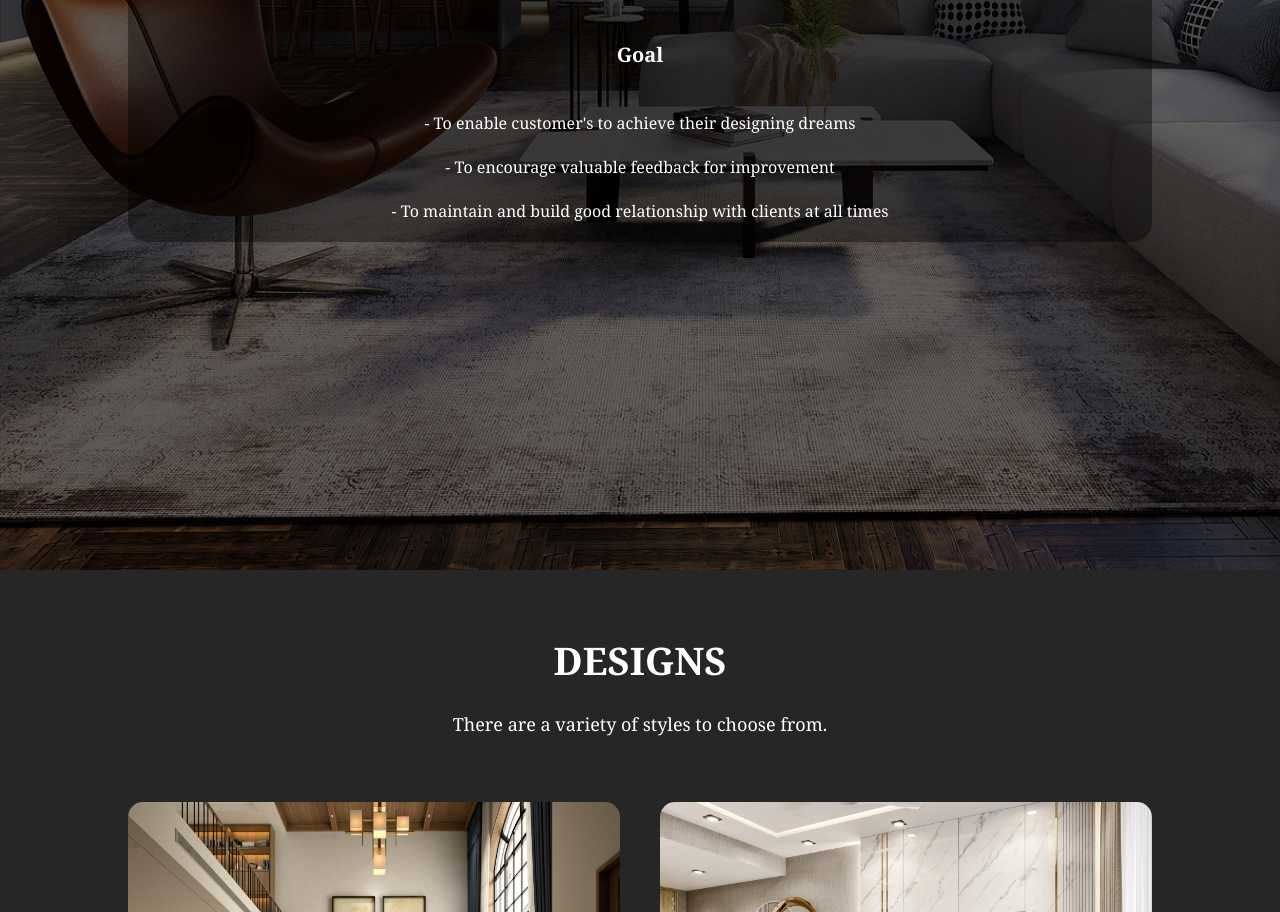
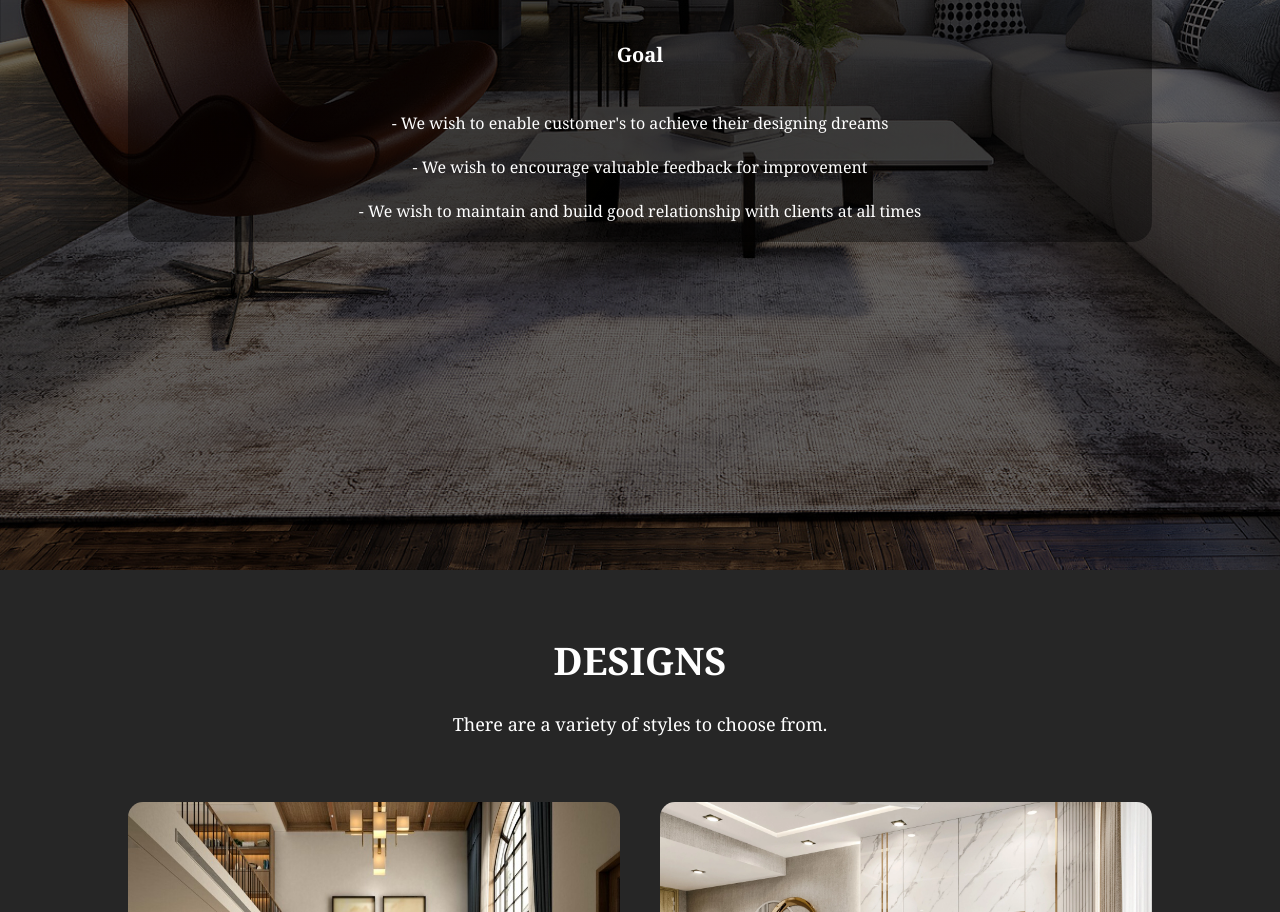
Before and after one commit to jordon852/ID-Assignment-1, a plain HTML site: page index1.html in a window 1280 px wide. Shown: the part 1830-2742 px from the top of the page. Drawn offline with Linux system fonts and the light colour scheme.

Commit message:
Changed content in about us page

```diff
--- a/index1.html
+++ b/index1.html
@@ -49,9 +49,9 @@
              design and sustainability trends together into a space to epitomise your character and taste"!
         </p><br><br>
         <h2>Goal</h2> <br><br>
-        <p>- To enable customer's to achieve their designing dreams <br><br>
-           - To encourage valuable feedback for improvement <br><br>
-           - To maintain and build good relationship with clients at all times
+        <p>- We wish to enable customer's to achieve their designing dreams <br><br>
+           - We wish to encourage valuable feedback for improvement <br><br>
+           - We wish to maintain and build good relationship with clients at all times
         </p>
         </p>
         </div>
```
Also changed, not shown: 1 other file.
